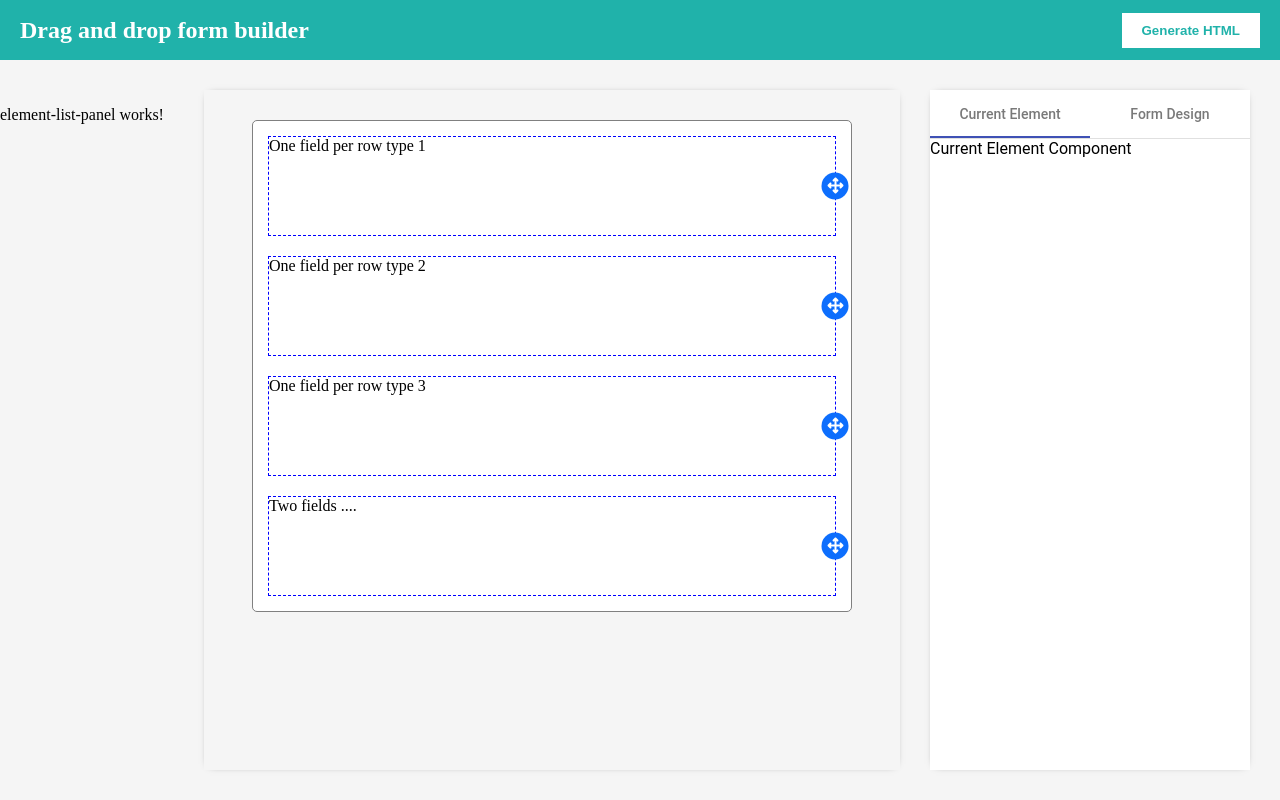
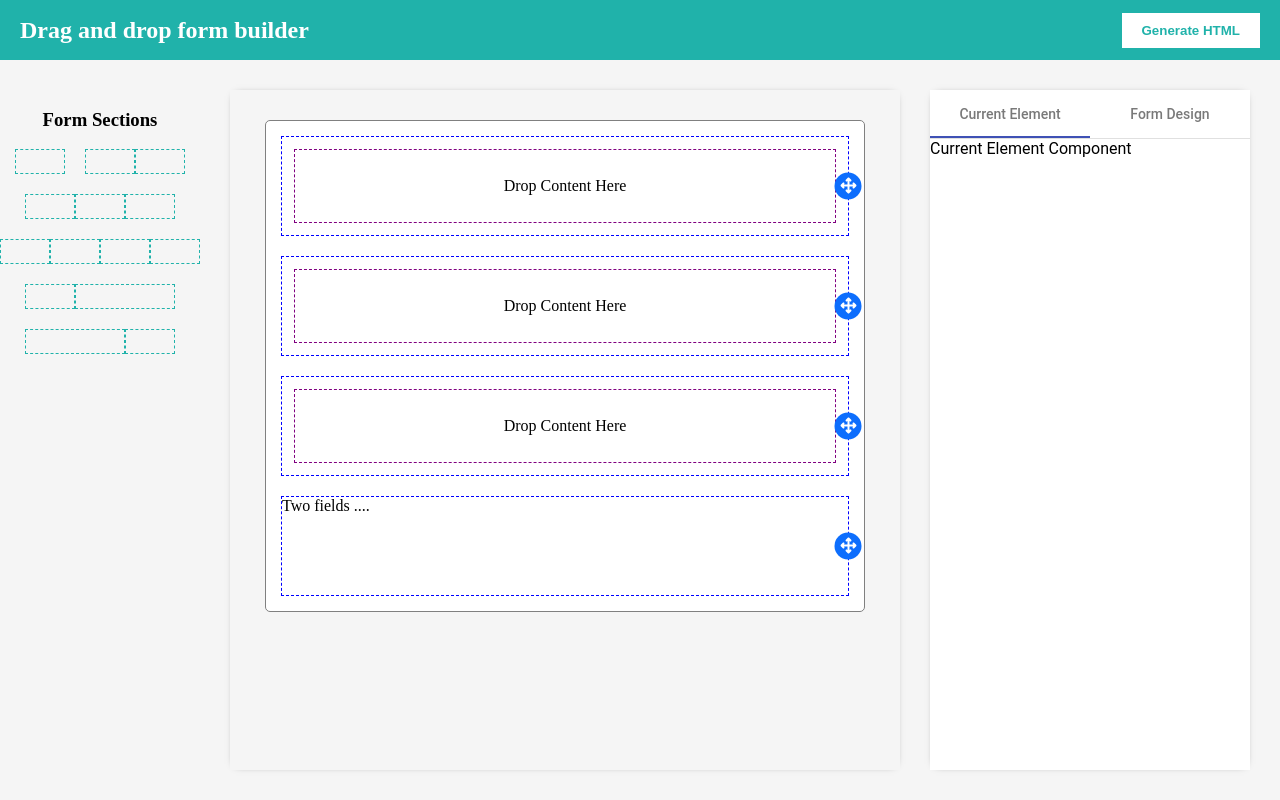
Before and after one commit to JovanShandro/Drag-and-Drop-Form-Builder-Tutorial, an Angular app: page / in a window 1280 px wide. Built offline with nearby package versions, Linux system fonts and the light colour scheme.

Commit message:
Add list of draggable sections in the elements panel

```diff
--- a/src/app/app.module.ts
+++ b/src/app/app.module.ts
@@ -19,6 +19,7 @@ import { ElementListPanelComponent } from './element-list-panel/element-list-pan
 import { FormService } from './form.service';
 import { FontAwesomeModule } from '@fortawesome/angular-fontawesome';
 import { FormSectionComponent } from './form-section/form-section.component';
+import { SingleFieldSectionComponent } from './single-field-section/single-field-section.component';
 
 export const routes: Routes = [
   { path: '', component: HomeComponent },
@@ -38,6 +39,7 @@ export const routes: Routes = [
     FieldItemComponent,
     ElementListPanelComponent,
     FormSectionComponent,
+    SingleFieldSectionComponent,
   ],
   imports: [
     BrowserModule,
--- a/src/app/element-list-panel/element-list-panel.component.html
+++ b/src/app/element-list-panel/element-list-panel.component.html
@@ -1 +1,23 @@
-<p>element-list-panel works!</p>
+<section class="element-list-panel">
+  <h3 class="headline">Form Sections</h3>
+
+  <div
+    class="draggable-section-list"
+    id="draggable-section-list"
+    cdkDropList
+    cdkDropListSortingDisabled
+  >
+    <div
+      *ngFor="let draggableSection of draggableSections"
+      class="draggable-section"
+      cdkDrag
+    >
+      <!-- Find a way to know how to show the right number of
+      rectanges and with the right width based on the section type -->
+      <ng-container *ngFor="let width of draggableSection.pattern.split(':')">
+        <div *ngIf="width === '1'" class="placeholder"></div>
+        <div *ngIf="width === '2'" class="placeholder placeholder--wide"></div>
+      </ng-container>
+    </div>
+  </div>
+</section>
--- a/src/app/element-list-panel/element-list-panel.component.scss
+++ b/src/app/element-list-panel/element-list-panel.component.scss
@@ -0,0 +1,48 @@
+.headline {
+  display: flex;
+  justify-content: center;
+  align-items: center;
+}
+
+.draggable-section-list {
+  display: flex;
+  justify-content: center;
+  gap: 20px;
+  flex-wrap: wrap;
+}
+
+.draggable-section {
+  display: flex;
+  cursor: pointer;
+}
+
+.placeholder {
+  min-width: 50px;
+  height: 25px;
+  border: 1px dashed lightseagreen;
+}
+
+.placeholder--wide {
+  min-width: 100px;
+  height: 25px;
+}
+
+.cdk-drag-preview {
+  box-sizing: border-box;
+  border-radius: 4px;
+  box-shadow: 0 5px 5px -3px rgba(0, 0, 0, 0.2),
+    0 8px 10px 1px rgba(0, 0, 0, 0.14), 0 3px 14px 2px rgba(0, 0, 0, 0.12);
+}
+
+.cdk-drag-placeholder {
+  opacity: 0;
+}
+
+.cdk-drag-animating {
+  transition: transform 250ms cubic-bezier(0, 0, 0.2, 1);
+}
+
+.draggable-section-list.cdk-drop-list-dragging
+  .draggable-section:not(.cdk-drag-placeholder) {
+  transition: transform 250ms cubic-bezier(0, 0, 0.2, 1);
+}
--- a/src/app/element-list-panel/element-list-panel.component.ts
+++ b/src/app/element-list-panel/element-list-panel.component.ts
@@ -1,8 +1,36 @@
 import { Component } from '@angular/core';
+import { FormSectionType } from '../form.service';
 
 @Component({
   selector: 'app-element-list-panel',
   templateUrl: './element-list-panel.component.html',
   styleUrls: ['./element-list-panel.component.scss'],
 })
-export class ElementListPanelComponent {}
+export class ElementListPanelComponent {
+  draggableSections = [
+    {
+      sectionType: FormSectionType.OneFieldPerRow,
+      pattern: '1',
+    },
+    {
+      sectionType: FormSectionType.TwoFieldsPerRow,
+      pattern: '1:1',
+    },
+    {
+      sectionType: FormSectionType.ThreeFieldsPerRow,
+      pattern: '1:1:1',
+    },
+    {
+      sectionType: FormSectionType.FourFieldsPerRow,
+      pattern: '1:1:1:1',
+    },
+    {
+      sectionType: FormSectionType.OneToTwoPerRow,
+      pattern: '1:2',
+    },
+    {
+      sectionType: FormSectionType.TwoToOnePerRow,
+      pattern: '2:1',
+    },
+  ];
+}
--- a/src/app/form-section/form-section.component.html
+++ b/src/app/form-section/form-section.component.html
@@ -1,12 +1,9 @@
 <!-- If the section has type OneFieldPerRow-->
-<div [ngSwitch]="section.sectionType">
-  <div *ngSwitchCase="formSectionType.OneFieldPerRow">
-    One field per row type {{ section.id }}
-  </div>
-  <div *ngSwitchCase="formSectionType.TwoFieldsPerRow">
-    Two fields ....
-  </div>
-  <div *ngSwitchDefault>
-    default
-  </div>
+<div class="form-section" [ngSwitch]="section.sectionType">
+  <app-single-field-section
+    *ngSwitchCase="formSectionType.OneFieldPerRow"
+    [field]="section.fields[0]"
+  ></app-single-field-section>
+  <div *ngSwitchCase="formSectionType.TwoFieldsPerRow">Two fields ....</div>
+  <div *ngSwitchDefault>default</div>
 </div>
--- a/src/app/form-section/form-section.component.scss
+++ b/src/app/form-section/form-section.component.scss
@@ -0,0 +1,3 @@
+.form-section {
+  height: 100%;
+}
--- a/src/app/home/home.component.html
+++ b/src/app/home/home.component.html
@@ -6,9 +6,7 @@
 
   <div class="container">
     <!--Fields/Section Panel-->
-    <section>
-      <app-element-list-panel></app-element-list-panel>
-    </section>
+    <app-element-list-panel></app-element-list-panel>
     <!--Form Builder-->
     <section class="form-builder-section">
       <app-form-builder></app-form-builder>
--- /dev/null
+++ b/src/app/single-field-section/single-field-section.component.html
@@ -0,0 +1,7 @@
+<div class="field">
+  <div class="content">
+    <div *ngIf="field?.fieldType === formFieldType.Empty">
+      Drop Content Here
+    </div>
+  </div>
+</div>
--- /dev/null
+++ b/src/app/single-field-section/single-field-section.component.scss
@@ -0,0 +1,12 @@
+.field {
+  height: 100%;
+  padding: 0.75rem;
+}
+
+.content {
+  height: 100%;
+  border: 1px dashed purple;
+  display: flex;
+  justify-content: center;
+  align-items: center;
+}
--- /dev/null
+++ b/src/app/single-field-section/single-field-section.component.ts
@@ -0,0 +1,13 @@
+import { Component, Input } from '@angular/core';
+import { FormField, FormFieldType } from '../form.service';
+
+@Component({
+  selector: 'app-single-field-section',
+  templateUrl: './single-field-section.component.html',
+  styleUrls: ['./single-field-section.component.scss'],
+})
+export class SingleFieldSectionComponent {
+  @Input() field?: FormField;
+
+  formFieldType = FormFieldType;
+}
```
Also changed, not shown: 1 other file (tests, documents, lock files or other folders).
